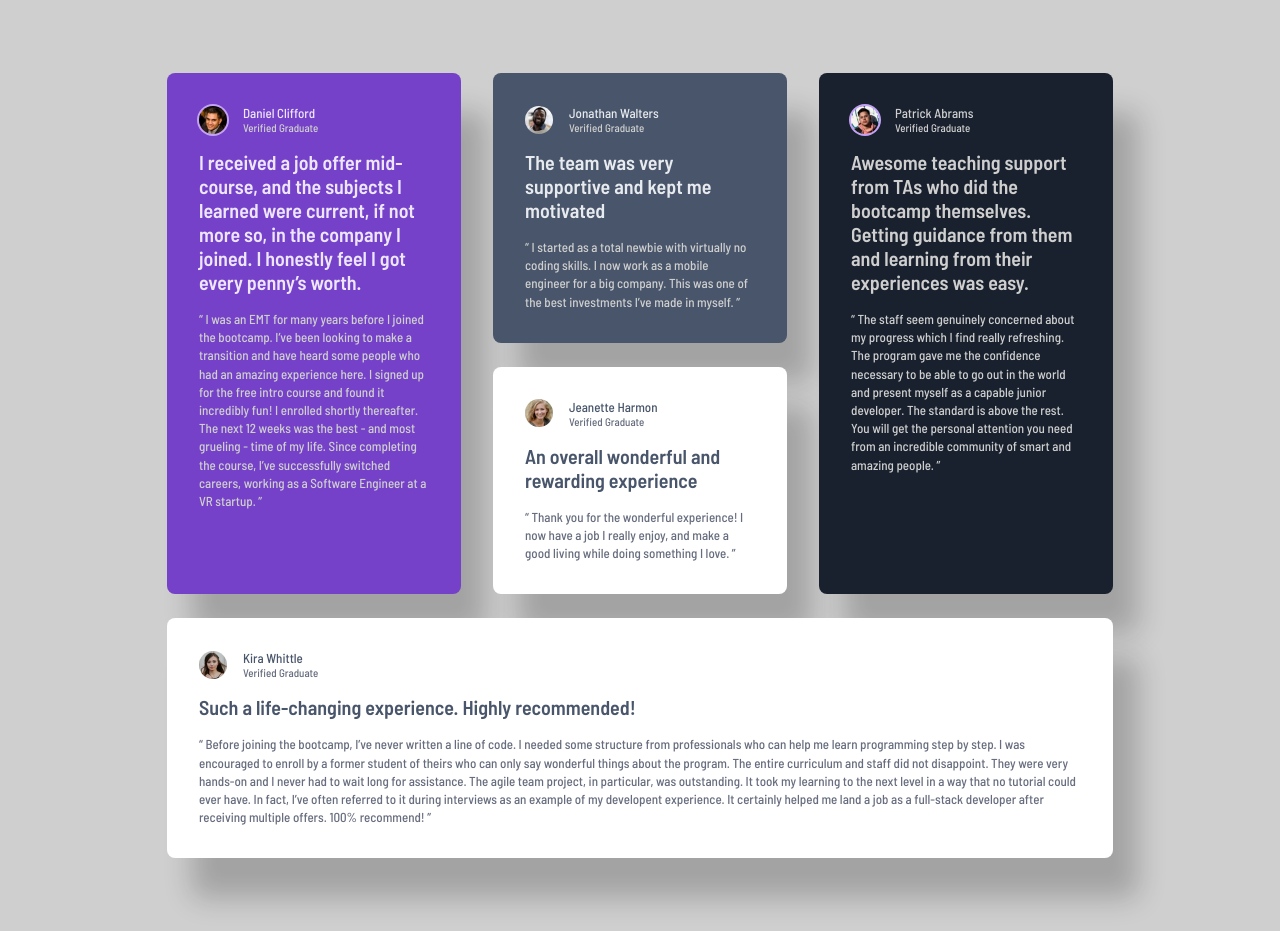
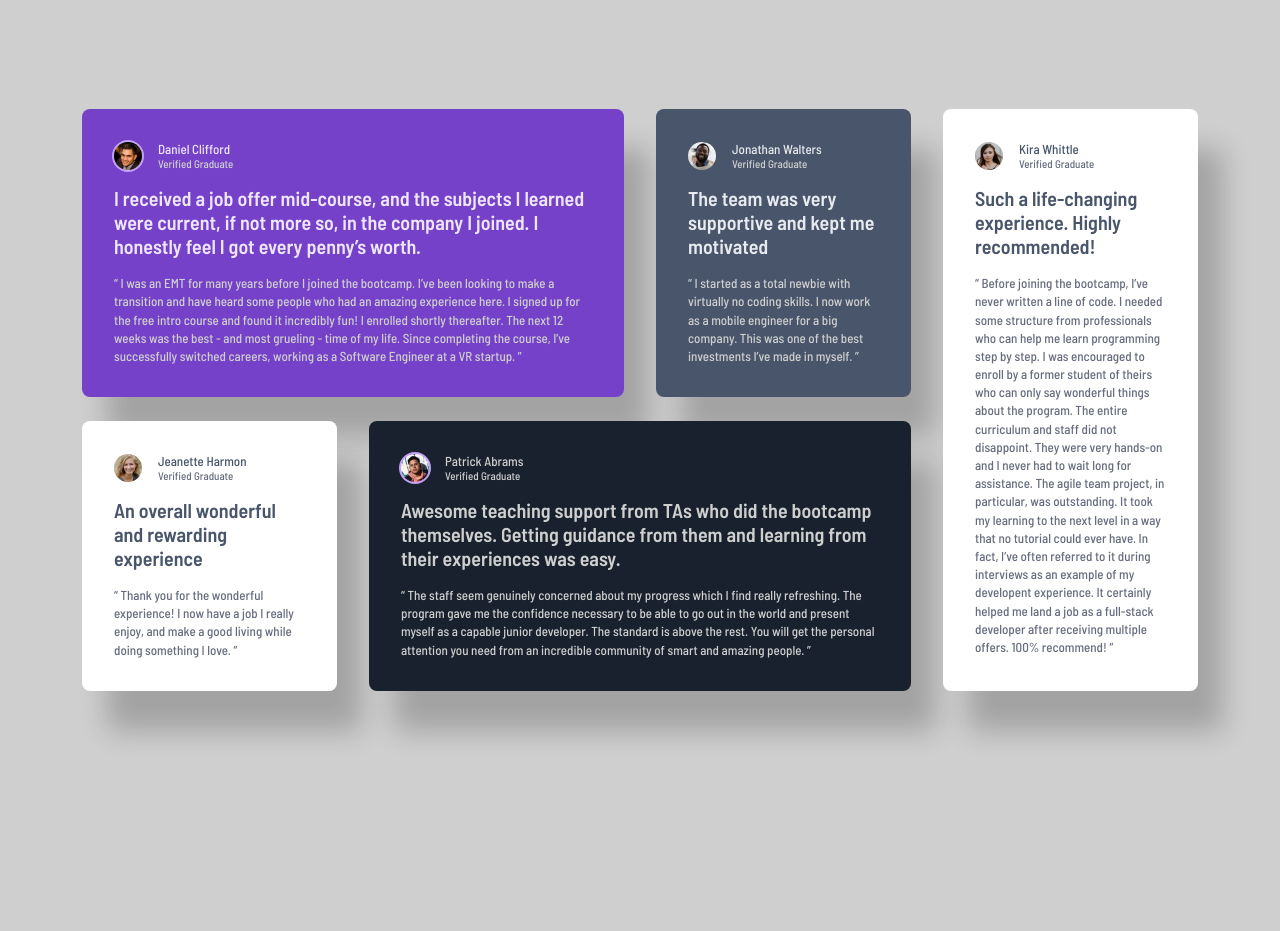
Before and after one commit to sylojos/testimonials-grid-section, a plain HTML site: page index.html in a window 1280 px wide. After the commit the page ends 800 px from the top, so only its background shows below. Drawn offline with Linux system fonts and the light colour scheme.

Commit message:
feat: add desktop viewport layout

```diff
--- a/styles/style.css
+++ b/styles/style.css
@@ -374,3 +374,55 @@ img {
     grid-area: testimonial-5;
   }
 }
+
+@media (min-width: 75em) {
+  :root {
+    --spacing-24: calc(24 / 16 * 1rem);
+  }
+
+  .gap-row-24 {
+    row-gap: var(--spacing-24);
+  }
+
+  .gap-col-32 {
+    column-gap: var(--spacing-32);
+  }
+
+  body {
+    min-height: 100vh;
+    min-height: 100dvh;
+    min-block-size: 100dvb;
+    display: flex;
+    flex-direction: column;
+    justify-content: center;
+    align-items: center;
+  }
+
+  section {
+    grid-template-columns: repeat(4, 15.9375rem);
+    grid-template-areas:
+      "testimonial-1 testimonial-1 testimonial-2 testimonial-5"
+      "testimonial-3 testimonial-4 testimonial-4 testimonial-5";
+    place-content: center;
+  }
+
+  .testimonial-one {
+    grid-area: testimonial-1;
+  }
+
+  .testimonial-two {
+    grid-area: testimonial-2;
+  }
+
+  .testimonial-three {
+    grid-area: testimonial-3;
+  }
+
+  .testimonial-four {
+    grid-area: testimonial-4;
+  }
+
+  .testimonial-five {
+    grid-area: testimonial-5;
+  }
+}
```
